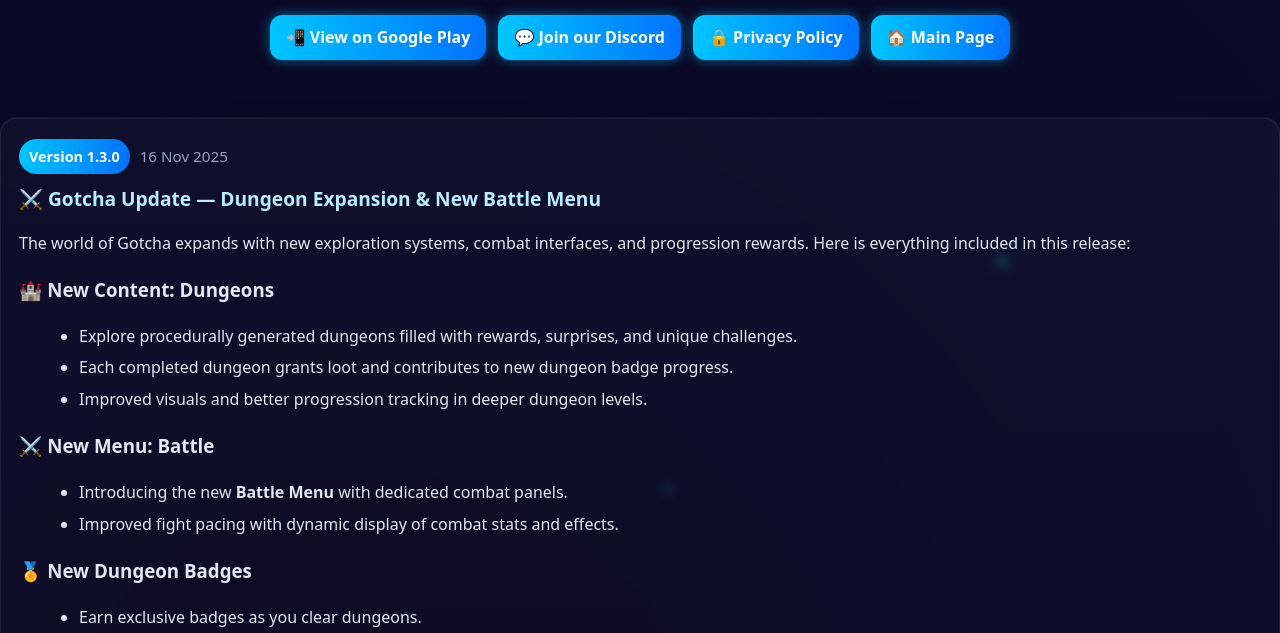
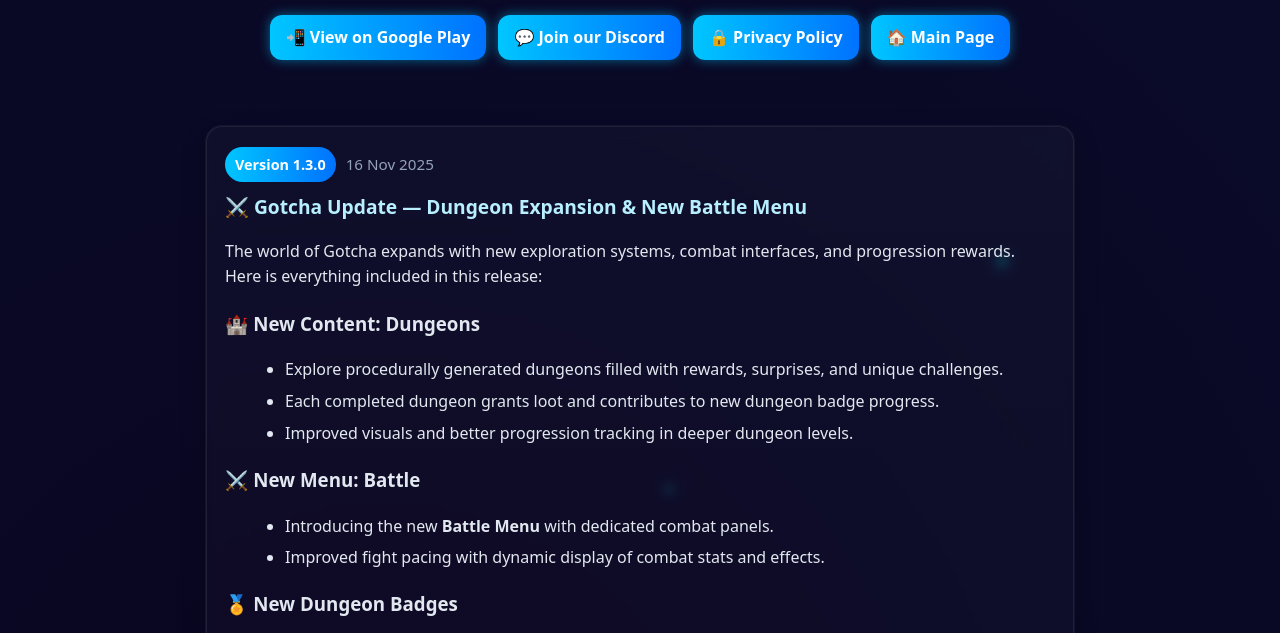
Before and after one commit to rubcarreno-dot/rubcarreno-dot.github.io, a plain HTML site: page updates.html in a window 1280 px wide. Shown: the part 167-800 px from the top of the page. Drawn offline with Linux system fonts and the light colour scheme.

Commit message:
Update updates.html

```diff
--- a/updates.html
+++ b/updates.html
@@ -83,8 +83,9 @@
     </div>
   </header>
 
-    <article class="card" id="template" aria-hidden="true">
-      <div class="ver-head">
+  <main class="wrap">
+<article class="card" id="v12x">
+  <div class="ver-head">
         <span class="tag">Version 1.3.0</span>
         <span class="date">16 Nov 2025</span>
       </div>
```
